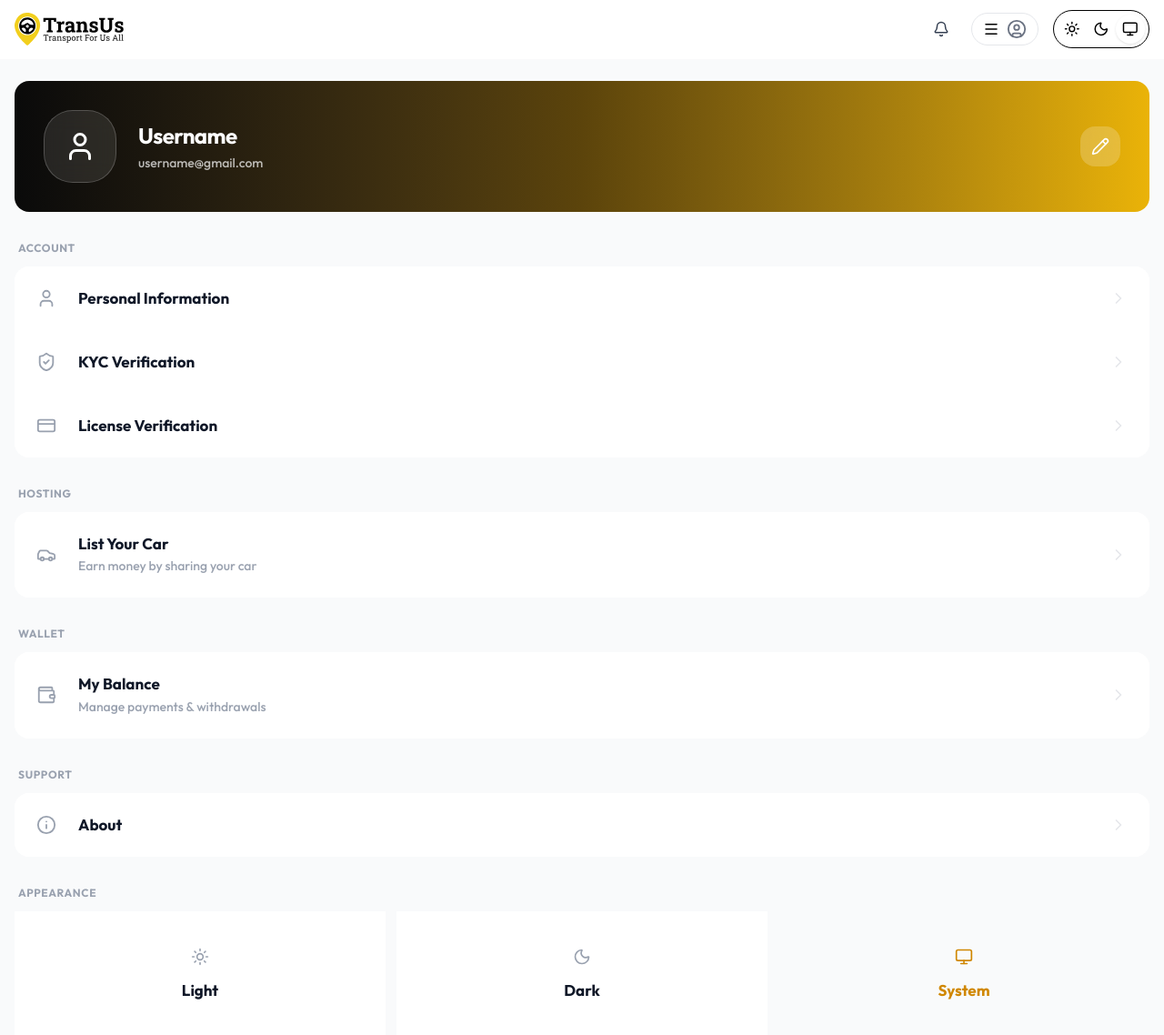
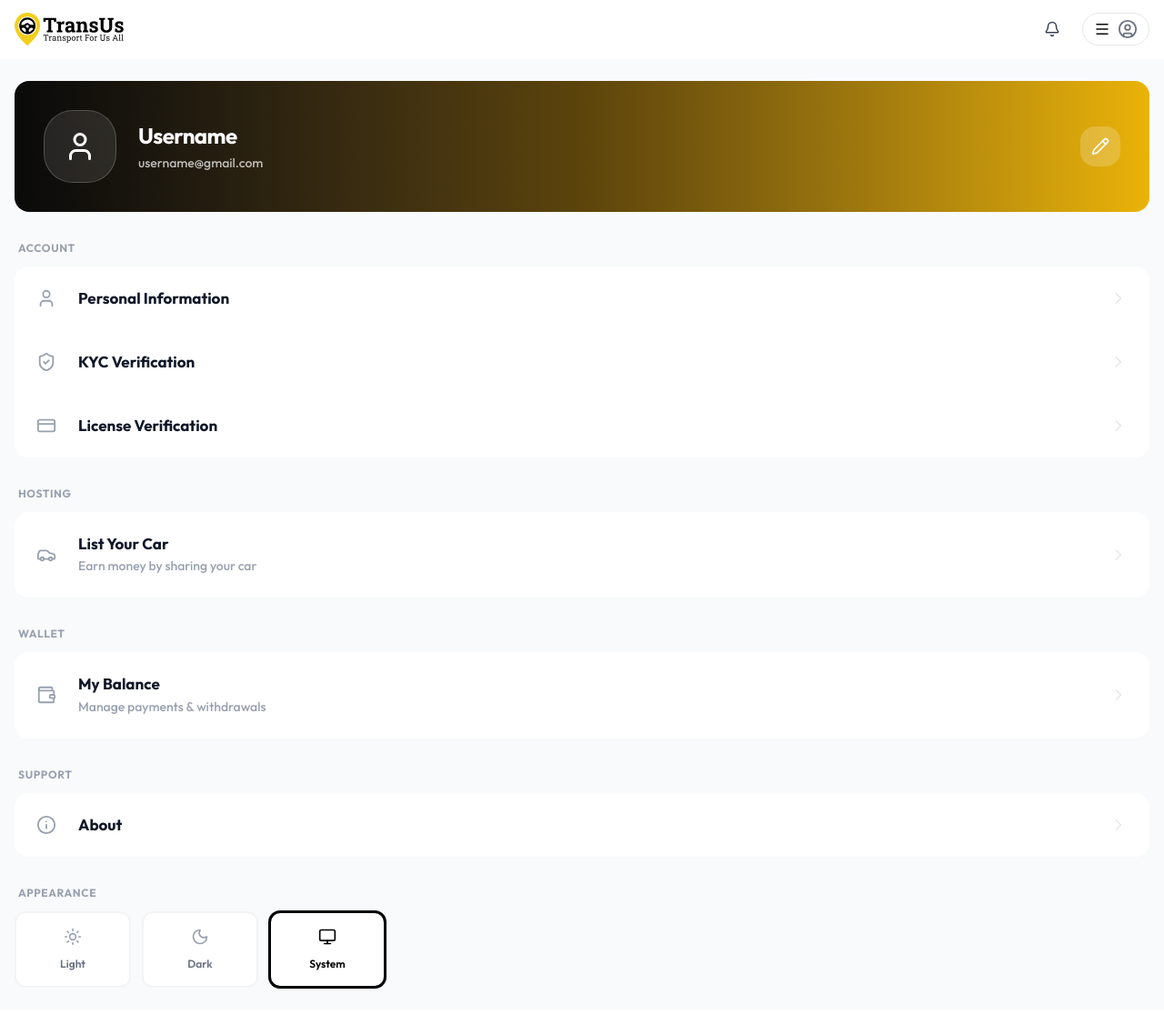
Before and after one commit to BrightKpobi/Transus-Customer-Web-App, a Next.js app: page /account in a window 1280 px wide. Shown: the top 1138 px of the page at 91% size. After the commit the page ends 1110 px from the top, so only its background shows below. Built offline with nearby package versions, Linux system fonts and the light colour scheme.

Commit message:
Theme/dark-mode in progress

```diff
--- a/app/account/page.tsx
+++ b/app/account/page.tsx
@@ -8,13 +8,16 @@ import { AccountSection } from '@/components/shared/account/AccountSection'
 import { AccountItem } from '@/components/shared/account/AccountItem'
 import Navbar from '@/components/layouts/navbar/Navbar'
 
+
+import { ModeToggle } from '@/components/layouts/navbar/ThemeToggleBtn'
+
 export default function AccountPage() {
     const { theme, setTheme } = useTheme()
 
     return (
-        <div className="min-h-screen bg-gray-50 ">
+        <div className="min-h-screen bg-gray-50   ">
             <Navbar />
-            <div className="mx-auto max-w-7xl px-4 py-6 space-y-8">
+            <div className="mx-auto max-w-7xl px-4 py-6 space-y-8 ">
 
                 <AccountHeader />
 
@@ -62,31 +65,20 @@ export default function AccountPage() {
                     />
                 </AccountSection>
 
-                <AccountSection title="Appearance" variant="grid">
-                    <AccountItem
-                        icon={<Sun size={20} />}
-                        title="Light"
-                        variant="grid"
-                        isSelected={theme === 'light'}
-                        onClick={() => setTheme('light')}
-                    />
+                {/* Theme toggle section  */}
+                <section className="space-y-3">
+                    <h2 className="text-xs font-bold text-gray-400 uppercase tracking-wider px-1">
+                        Appearance
+                    </h2>
 
-                    <AccountItem
-                        icon={<Moon size={20} />}
-                        title="Dark"
-                        variant="grid"
-                        isSelected={theme === 'dark'}
-                        onClick={() => setTheme('dark')}
-                    />
+                    <div className='grid grid-cols-3 gap-3'>
+                        <div>
+                            <ModeToggle />
+                        </div>
+                    </div>
+                </section>
 
-                    <AccountItem
-                        icon={<Monitor size={20} />}
-                        title="System"
-                        variant="grid"
-                        isSelected={theme === 'system'}
-                        onClick={() => setTheme('system')}
-                    />
-                </AccountSection>
+
 
             </div>
         </div>
--- a/app/favourites/page.tsx
+++ /dev/null
@@ -1,124 +0,0 @@
-"use client";
-
-import React from "react";
-import Image from "next/image";
-import Link from "next/link";
-import { MoreVertical, Calendar, ChevronLeft } from "lucide-react";
-import Navbar from "@/components/layouts/navbar/Navbar";
-import { useRouter } from "next/navigation";
-
-import { useFavorites } from "@/components/shared/car-carousel/FavoritesContext";
-import { AccraCars, LegonCars, Car } from "@/data/CarsData";
-import {
-    DropdownMenu,
-    DropdownMenuTrigger,
-    DropdownMenuContent,
-    DropdownMenuItem,
-} from "@/components/ui/dropdown-menu";
-
-export default function FavouritesPage() {
-    const router = useRouter();
-    const { favorites } = useFavorites();
-    // Combine all cars
-    const allCars: Car[] = [...AccraCars, ...LegonCars];
-    // Only show cars that are favorited
-    const favoriteCars = allCars.filter((car) => favorites[String(car.id)]);
-
-    const BackButton = () => (
-        <button
-            onClick={() => router.back()}
-            className="w-10 h-10 flex items-center justify-center hover:bg-gray-100 rounded-full transition mb-4"
-            aria-label="Back"
-        >
-            <ChevronLeft size={24} className="text-gray-900" />
-        </button>
-    );
-
-    return (
-        <div className="min-h-screen bg-white">
-            <Navbar />
-            <div className="mx-auto max-w-7xl px-4 py-6">
-                <BackButton />
-                <h1 className="text-2xl font-bold mb-6">Favorites</h1>
-                {favoriteCars.length === 0 ? (
-                    <p className="text-gray-500 text-center">No favorites yet. Like a car to add it here!</p>
-                ) : (
-                    <div className="space-y-10">
-                        {favoriteCars.map((fav, idx) => (
-                            <FavoriteCard key={`${fav.id}-${idx}`} fav={fav} />
-                        ))}
-                    </div>
-                )}
-            </div>
-        </div>
-    );
-}
-
-function FavoriteCard({ fav }: { fav: Car }) {
-    const { toggleFavorite } = useFavorites();
-
-    return (
-        <div className="flex gap-4 items-start group">
-            <Link href={`/checkout/${fav.id}`} className="flex-1 flex gap-4 group">
-                {/* Next.js Optimized Image */}
-                <div className="relative h-24 w-28 flex-shrink-0 overflow-hidden rounded-xl bg-gray-100">
-                    <Image
-                        src={fav.image}
-                        alt={fav.name}
-                        fill
-                        className="object-cover"
-                        sizes="112px"
-                    />
-                </div>
-
-                {/* Info Content */}
-                <div className="flex-1 min-w-0">
-                    <div className="flex justify-between items-start">
-                        <div className="truncate">
-                            <h3 className="text-[16px] font-bold text-gray-900 truncate leading-tight">
-                                {fav.name}
-                            </h3>
-                            <p className="text-[11px] text-gray-400 font-medium mt-0.5 uppercase tracking-tighter">
-                                {fav.year}
-                            </p>
-                        </div>
-                    </div>
-                    <div className="flex items-center gap-2 mt-2.5 text-gray-500">
-                        <Calendar size={14} className="text-gray-400" />
-                        <span className="text-[12px] font-medium tracking-tight">Hosted by {fav.host}</span>
-                    </div>
-                    <div className="flex justify-between items-end mt-2">
-                        <p className="text-[12px] text-gray-500 truncate pr-2">
-                            {fav.seats}, {fav.fuel}, {fav.transmission}
-                        </p>
-                        <div className="flex items-center gap-2">
-                            <span className="text-[15px] font-bold text-[#4285F4] whitespace-nowrap">
-                                GHS {fav.pricePerDay}
-                            </span>
-                        </div>
-                    </div>
-                </div>
-            </Link>
-
-            {/* Menu */}
-            <div className="flex-shrink-0">
-                <DropdownMenu>
-                    <DropdownMenuTrigger asChild>
-                        <button className="p-2 rounded-md text-gray-500 hover:bg-gray-50">
-                            <MoreVertical size={18} />
-                        </button>
-                    </DropdownMenuTrigger>
-
-                    <DropdownMenuContent align="end" className="w-44 bg-white border border-gray-100 shadow-lg">
-                        <DropdownMenuItem
-                            className="text-yellow-600 hover:bg-yellow-50 font-semibold"
-                            onClick={() => toggleFavorite(String(fav.id))}
-                        >
-                            Remove from favorites
-                        </DropdownMenuItem>
-                    </DropdownMenuContent>
-                </DropdownMenu>
-            </div>
-        </div>
-    );
-}
--- a/app/globals.css
+++ b/app/globals.css
@@ -1,8 +1,23 @@
 @import "tailwindcss";
 @import "tw-animate-css";
 
+@layer base {
+    :root {
+        --background: 0 0% 100%;
 
-/* globals.css */
+        --foreground: 0 0% 3.9%;
+        --border: 0 0% 92%;
+
+    }
+
+    .dark {
+        --background: 0 0% 2%;
+
+        --foreground: 0 0% 98%;
+        --border: 0 0% 14.9%;
+
+    }
+}
 
 /* Apply the font variable */
 :root {
@@ -15,8 +30,11 @@ body {
     margin: 0;
     padding: 0;
     box-sizing: border-box;
-    -webkit-font-smoothing: antialiased;
-    -moz-osx-font-smoothing: grayscale;
+    /* -webkit-font-smoothing: antialiased; */
+    /* -moz-osx-font-smoothing: grayscale;  */
+
+    background-color: hsl(var(--background));
+    color: hsl(var(--foreground));
 }
 
 /* Optional: headings and other elements */
--- a/components/layouts/navbar/Navbar.tsx
+++ b/components/layouts/navbar/Navbar.tsx
@@ -8,7 +8,7 @@ import Logo from "@/components/layouts/navbar/Logo"
 import SearchBar from "@/components/layouts/navbar/SearchBar"
 // import NavLinks from "@/components/layouts/navbar/NavLinks"
 import UserMenu from "@/components/layouts/navbar/UserMenu"
-import { ModeToggle } from "@/components/layouts/navbar/ThemeToggleBtn"
+
 
 export default function Navbar() {
     const [showSearch, setShowSearch] = useState(false)
@@ -50,7 +50,7 @@ export default function Navbar() {
                             <Bell size={18} className="text-gray-700 dark:text-gray-300" />
                         </button>
                         <UserMenu />
-                        <ModeToggle />
+
                     </div>
                 </div>
             </div>
--- a/components/layouts/navbar/ThemeToggleBtn.tsx
+++ b/components/layouts/navbar/ThemeToggleBtn.tsx
@@ -3,19 +3,15 @@
 import * as React from "react"
 import { Moon, Sun, Monitor } from "lucide-react"
 import { useTheme } from "next-themes"
-import { motion } from "framer-motion"
 import { useEffect, useState } from "react"
 
 export function ModeToggle() {
     const { theme, setTheme } = useTheme()
     const [mounted, setMounted] = useState(false)
 
-    // Prevent hydration mismatch by only rendering after mount
-    useEffect(() => {
-        setMounted(true)
-    }, [])
+    useEffect(() => setMounted(true), [])
 
-    if (!mounted) return <div className="h-9 w-[110px] bg-muted/50 animate-pulse rounded-full" />
+    if (!mounted) return <div className="h-24 w-full bg-gray-100 animate-pulse rounded-xl" />
 
     const options = [
         { id: "light", icon: Sun, label: "Light" },
@@ -24,7 +20,7 @@ export function ModeToggle() {
     ]
 
     return (
-        <div className="flex p-1 bg-secondary/50 backdrop-blur-md rounded-full border border-border w-fit relative">
+        <div className="grid grid-cols-3 gap-3 w-full">
             {options.map((option) => {
                 const isActive = theme === option.id
                 const Icon = option.icon
@@ -33,20 +29,15 @@ export function ModeToggle() {
                     <button
                         key={option.id}
                         onClick={() => setTheme(option.id)}
-                        className={`relative z-10 flex items-center justify-center h-8 w-8 rounded-full transition-colors duration-300 ${isActive ? "text-foreground" : "text-muted-foreground hover:text-foreground"
+                        className={`flex flex-col items-center justify-center gap-3 p-4 rounded-xl border-2 transition-all duration-200 ${isActive
+                                ? "border-black bg-white shadow-sm ring-1 ring-black"
+                                : "border-gray-100 bg-white hover:border-gray-300 text-gray-500"
                             }`}
                     >
-                        <Icon className="h-[1.1rem] w-[1.1rem]" />
-
-                        {isActive && (
-                            <motion.div
-                                layoutId="activeTab"
-                                className="absolute inset-0 bg-background rounded-full shadow-sm"
-                                transition={{ type: "spring", bounce: 0.2, duration: 0.6 }}
-                            />
-                        )}
-
-                        <span className="sr-only">{option.label}</span>
+                        <Icon size={20} className={isActive ? "text-black" : "text-gray-400"} />
+                        <span className={`text-xs font-semibold ${isActive ? "text-black" : "text-gray-500"}`}>
+                            {option.label}
+                        </span>
                     </button>
                 )
             })}
--- a/components/shared/car-carousel/CarCarousel.tsx
+++ b/components/shared/car-carousel/CarCarousel.tsx
@@ -24,7 +24,7 @@ interface CarCarouselProps {
 export function CarCarousel({ title, data, slug }: CarCarouselProps) {
     const { favorites, toggleFavorite } = useFavorites();
     return (
-        <div className="w-full max-w-7xl mx-auto px-4 py-8">
+        <div className="w-full max-w-7xl mx-auto px-4 py-8 ">
             <Carousel opts={{ align: "start", loop: true }} className="w-full">
                 <div className="flex items-center justify-between mb-6">
                     <Link
```
Also changed, not shown: app/page.tsx (+18 -6 lines), components/shared/profile-dropdown/ProfileDropdown.tsx (+6 -6 lines).
